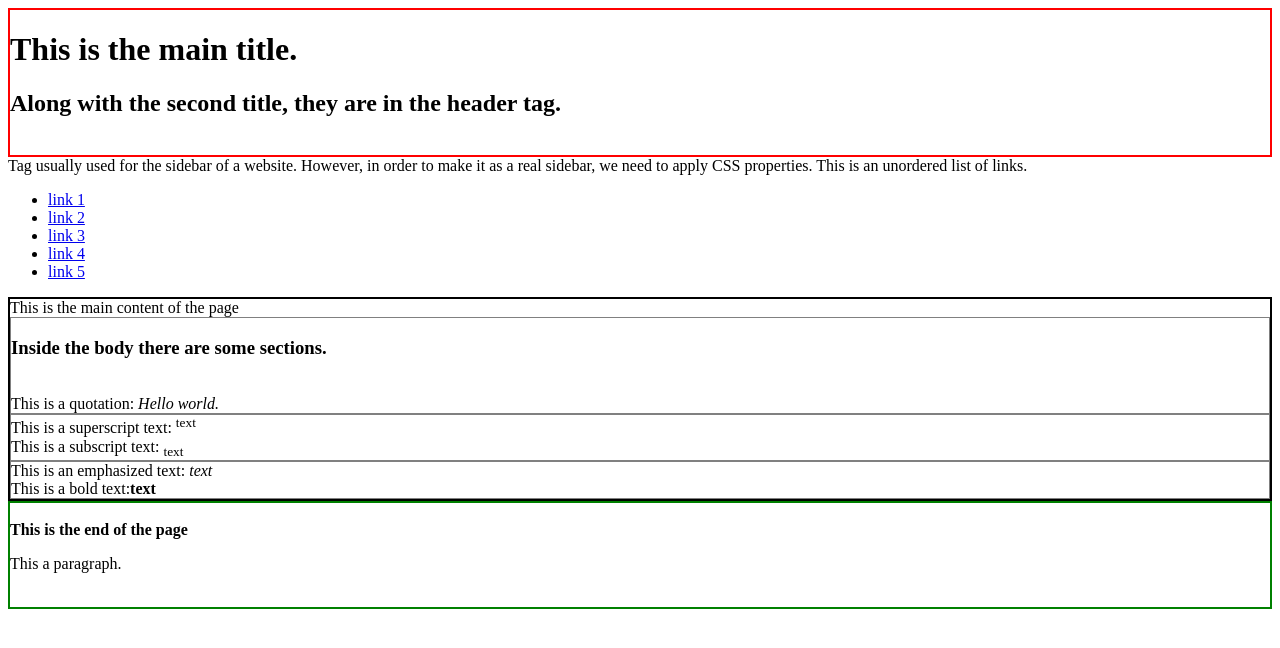
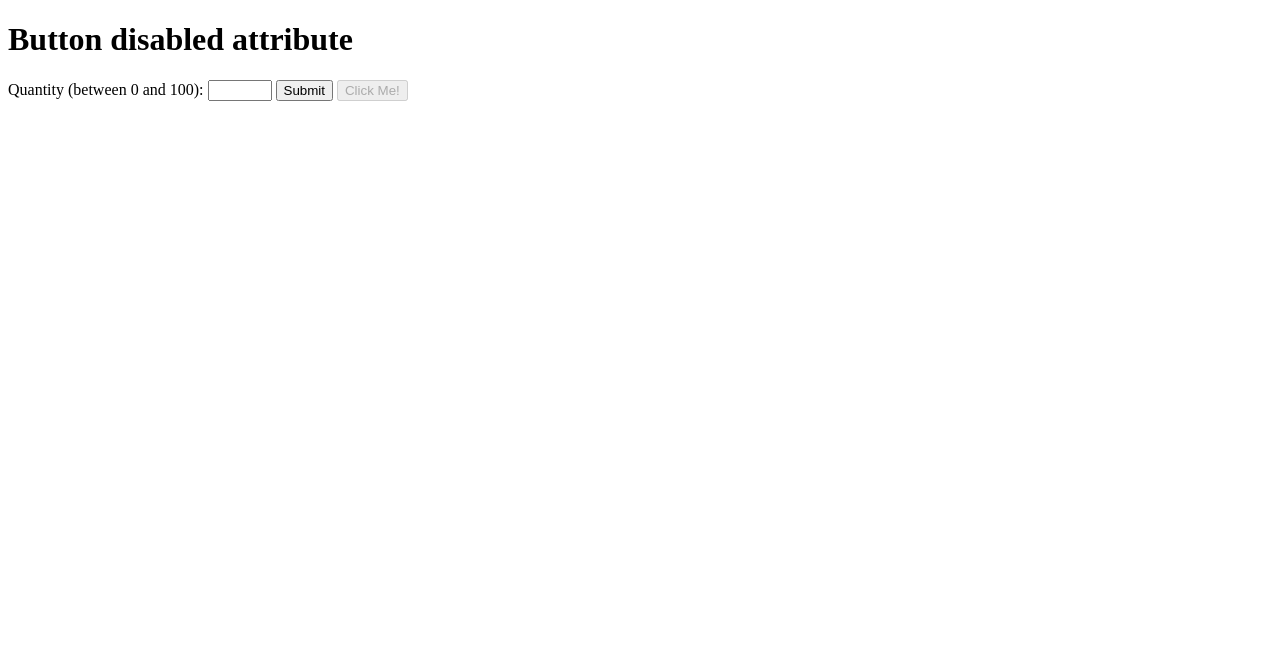
Before and after one commit to Antoniolabbate/Esercizio-html, a plain HTML site: page start.html in a window 1280 px wide. Drawn offline with Linux system fonts and the light colour scheme.

Commit message:
Add files via upload

```diff
--- a/start.html
+++ b/start.html
@@ -1,77 +1,20 @@
 <!DOCTYPE html>
-<html lang="it">
+<html lang="en">
   <head>
-    <meta http-equiv="X-UA-Compatible" content="IE=edge" />
-    <meta charset="utf-8" />
+    <meta charset="UTF-8" />
     <meta
       name="viewport"
-      content="width=device-width, initial-scale=1.0, maximum-scale=1.0, user-scalable=no"
+      content="width=device-width, user-scalable=no, initial-scale=1.0, maximum-scale=1.0, minimum-scale=1.0"
     />
+    <meta http-equiv="X-UA-Compatible" content="ie=edge" />
     <title>HTML Lesson</title>
+  </head>
+  <body>
+    <h1>Button disabled attribute</h1>
+  <label for="quantity">Quantity (between 0 and 100):</label>
+  <input type="number" id="quantity" name="quantity" min="0" max="100">
+  <input type="submit">
+    <button type="button" disabled>Click Me!</button>
 
-    <style>
-      header {
-        border: 2px solid red;
-      }
-
-      main {
-        border: 2px solid black;
-      }
-
-      section {
-        border: 1px solid grey;
-      }
-
-      footer {
-        border: 2px solid green;
-      }
-    </style>
-  </head>
-
-  <body>
-    <header>
-      <h1>This is the main title.</h1>
-      <h2>Along with the second title, they are in the header tag.</h2>
-      <br />
-    </header>
-
-    <aside>Tag usually used for the sidebar of a website. However, in order to make it as a real sidebar, we need to apply CSS properties. This is an unordered list of links.</aside>
-    <ul>
-      <li><a href="https://www.google.it"> </href> link 1 </a></li>
-      <li><a href="https://www.google.it"> </href> link 2 </a></li>
-      <li><a href="https://www.google.it"> </href> link 3 </a></li>
-      <li><a href="https://www.google.it"> </href> link 4 </a></li>
-      <li><a href="https://www.google.it"> </href> link 5 </a></li>
-    </ul>
-
-    <main>
-      This is the main content of the page
-
-      <section>
-        <h3>Inside the body there are some sections.</h3>
-        <br />
-        This is a quotation: <i> Hello world.</i>
-      </section>
-
-      <section>
-        This is a superscript text: <sup>text</sup>
-        <br />
-        This is a subscript text: <sub>text</sub>
-      </section>
-
-      <section>
-        This is an emphasized text: <em>text</em>
-        <br />
-        This is a bold text:<b>text</b>
-      </section>
-    </main>
-
-    <footer>
-      <br />
-      <b>This is the end of the page</b>
-      <br />
-      <p>This a paragraph.</p>
-      <br />
-    </footer>
   </body>
 </html>
```
